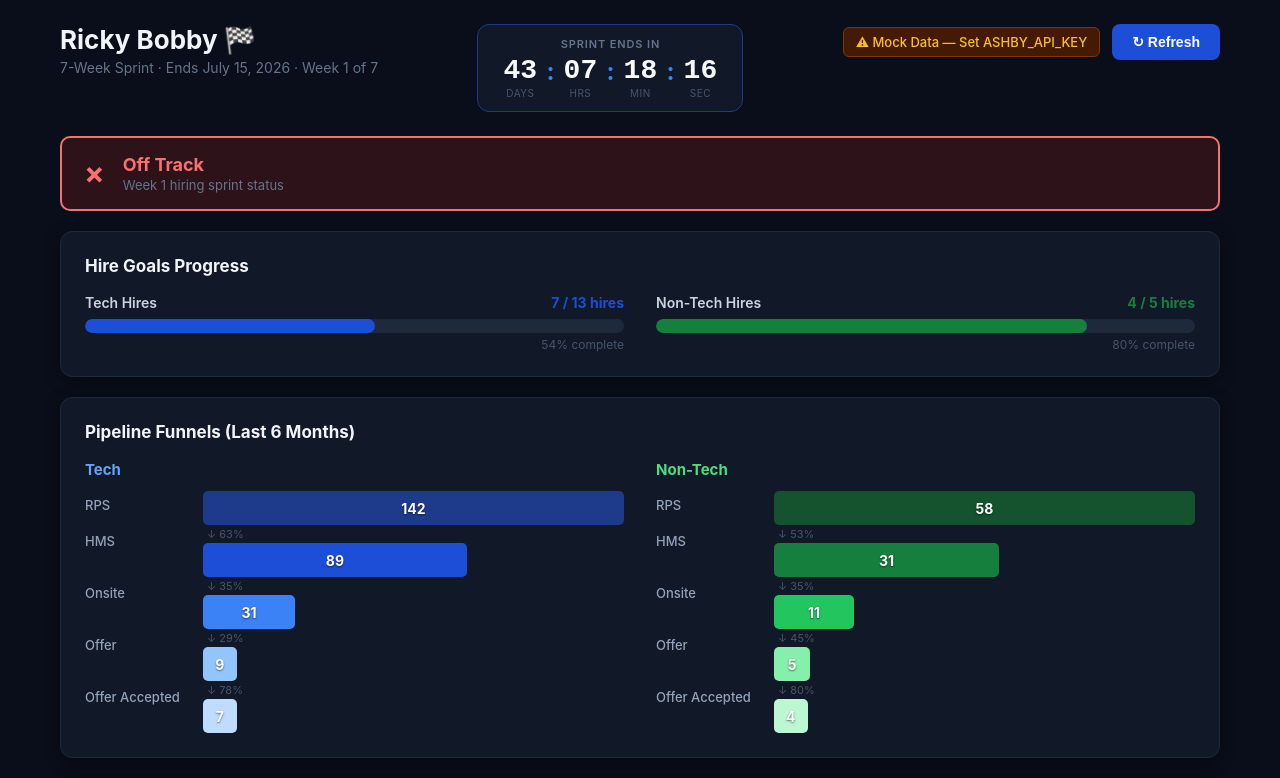
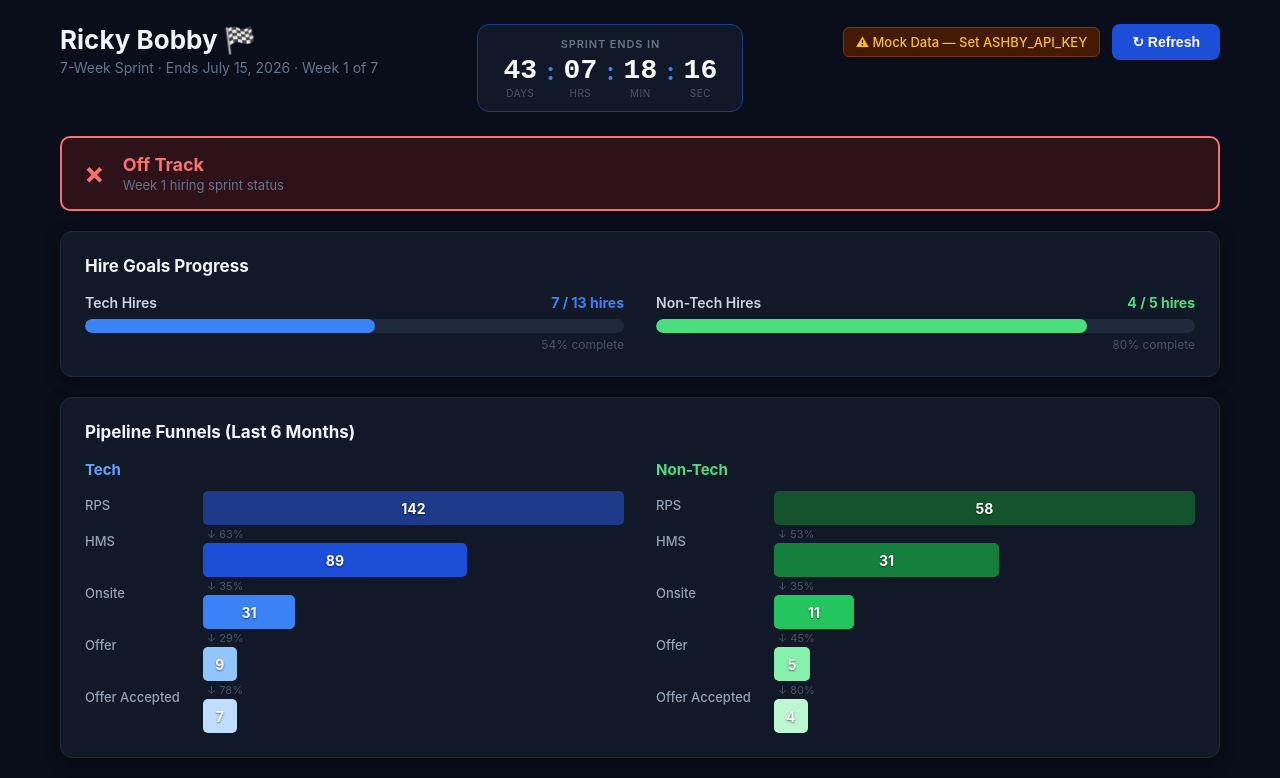
Before and after one commit to kendyllmudry-rgb/recruiting-waterfall, a React (Create React App) app in the folder client/: page / in a window 1280 px wide. Shown: the top 778 px of the page. Built offline with nearby package versions, Linux system fonts and the light colour scheme; no server answers.

Commit message:
Fix hire goals to count sprint-period hires only

```diff
--- a/client/src/App.js
+++ b/client/src/App.js
@@ -271,7 +271,7 @@ export default function App() {
     </div>
   );
 
-  const { pipeline, weeklyPipeline, scheduledByWeek } = data;
+  const { pipeline, sprintPipeline, weeklyPipeline, scheduledByWeek } = data;
   const rawScheduled = scheduledByWeek?.[weekNum] || { Tech: {}, 'Non-Tech': {} };
   // Fall back to weekly pipeline (stage movements) if no scheduled interview data yet
   const hasScheduledData = rawScheduled.Tech && Object.values(rawScheduled.Tech).some(v => v > 0);
@@ -318,15 +318,15 @@ export default function App() {
         <div className="two-col">
           <ProgressBar
             label="Tech Hires"
-            actual={pipeline.Tech['Offer Accepted']}
+            actual={(sprintPipeline || pipeline).Tech['Offer Accepted']}
             goal={HIRE_GOALS.Tech}
-            color="#1d4ed8"
+            color="#3b82f6"
           />
           <ProgressBar
             label="Non-Tech Hires"
-            actual={pipeline['Non-Tech']['Offer Accepted']}
+            actual={(sprintPipeline || pipeline)['Non-Tech']['Offer Accepted']}
             goal={HIRE_GOALS['Non-Tech']}
-            color="#15803d"
+            color="#4ade80"
           />
         </div>
       </section>
```
Also changed, not shown: 8 other files (tests, documents, lock files or other folders).
